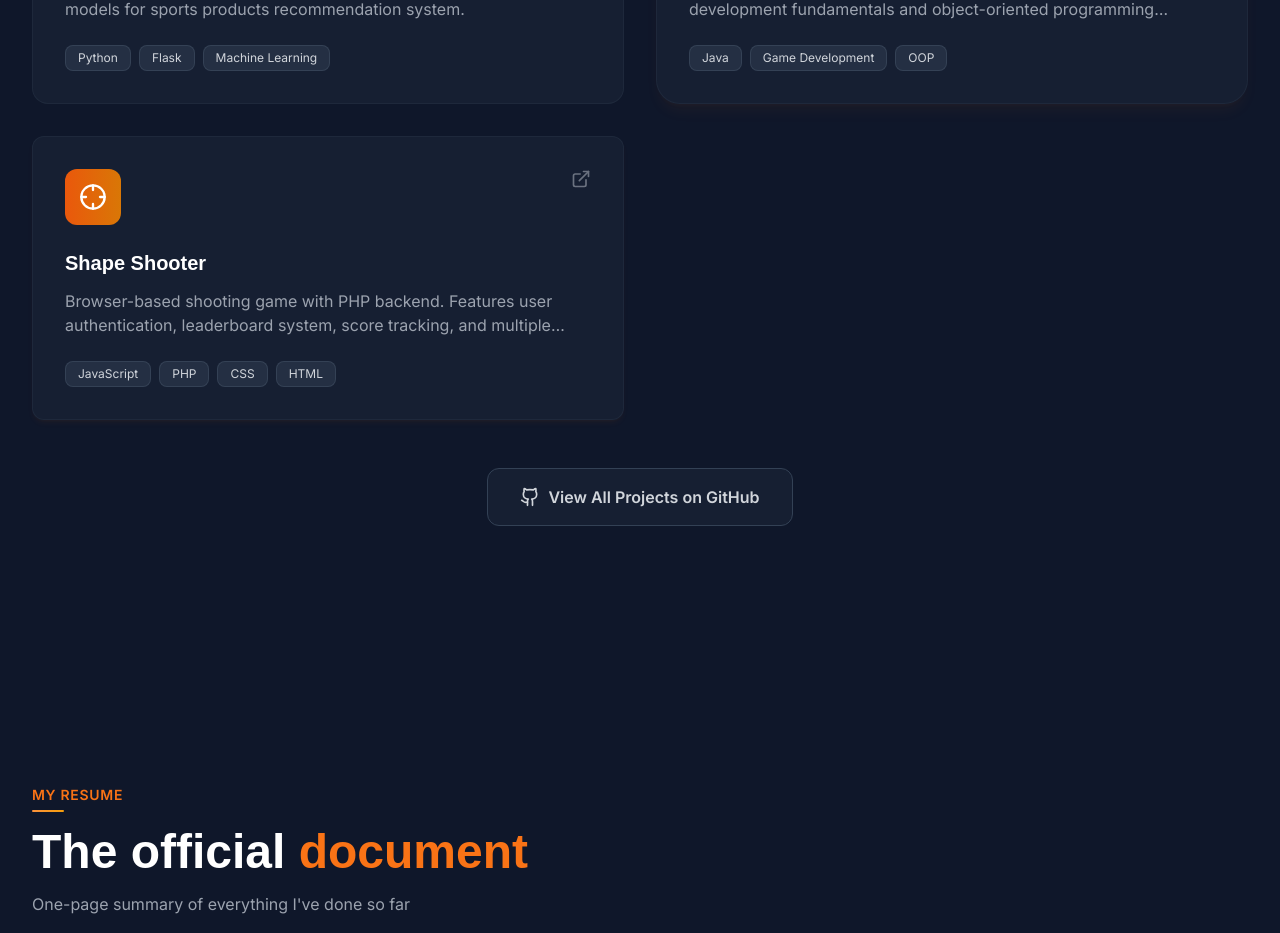
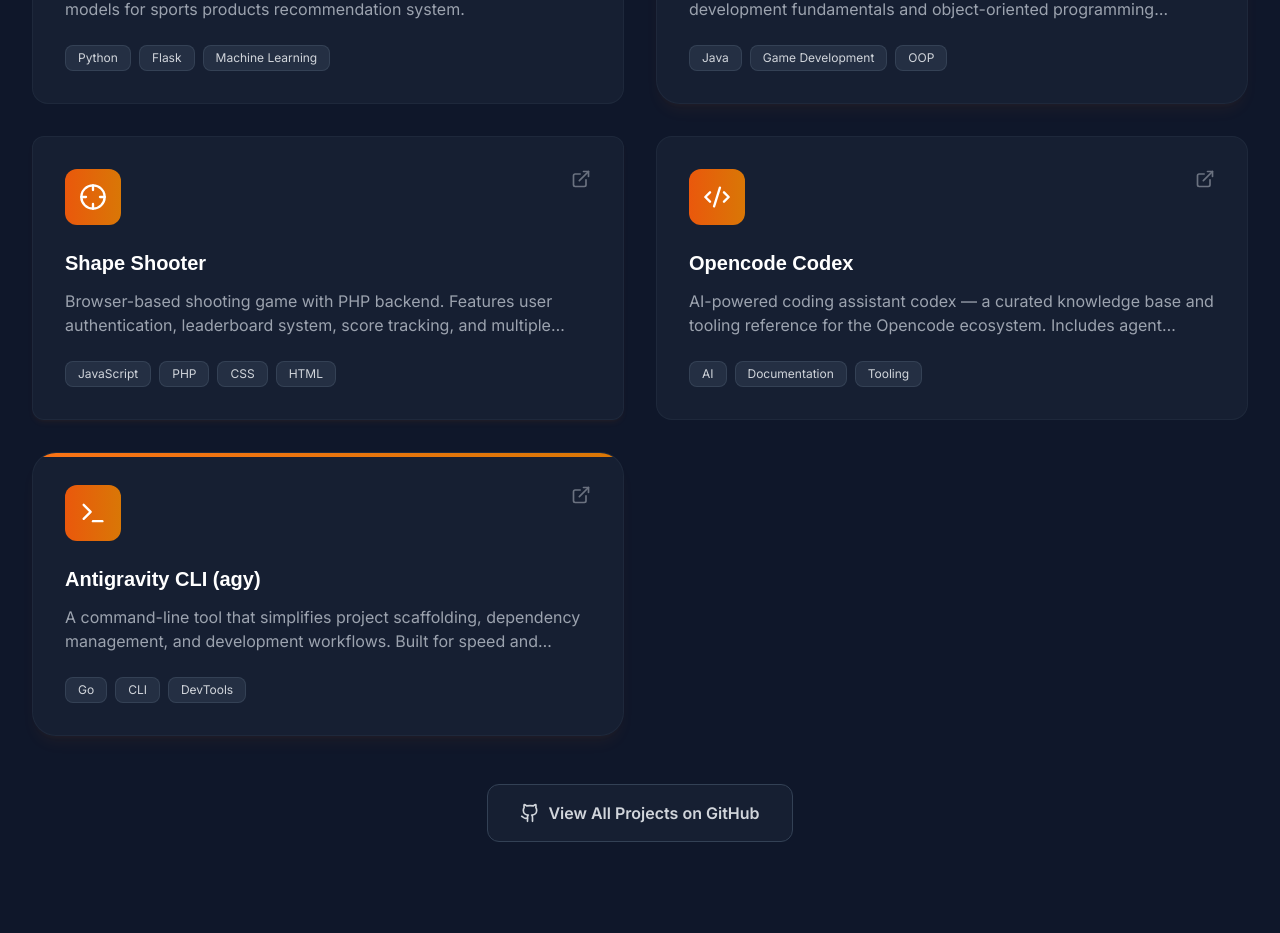
Before and after one commit to swarrup17/Portfolio, a React (Vite) app: page / in a window 1280 px wide. Shown: the part 4634-5567 px from the top of the page. Built offline with nearby package versions, Linux system fonts and the light colour scheme.

Commit message:
feat: add Opencode Codex and Antigravity CLI projects

```diff
--- a/src/App.tsx
+++ b/src/App.tsx
@@ -29,7 +29,8 @@ import {
   Download,
   Sun,
   Moon,
-  Crosshair
+  Crosshair,
+  Terminal
 } from 'lucide-react';
 
 const skills = {
@@ -128,6 +129,20 @@ const projects = [
     tags: ['JavaScript', 'PHP', 'CSS', 'HTML'],
     url: 'https://github.com/swarrup17/Shape-Shooter',
     icon: Crosshair,
+  },
+  {
+    title: 'Opencode Codex',
+    description: 'AI-powered coding assistant codex — a curated knowledge base and tooling reference for the Opencode ecosystem. Includes agent patterns, skill definitions, and configuration guides.',
+    tags: ['AI', 'Documentation', 'Tooling'],
+    url: 'https://github.com/swarrup17/Portfolio',
+    icon: Code2,
+  },
+  {
+    title: 'Antigravity CLI (agy)',
+    description: 'A command-line tool that simplifies project scaffolding, dependency management, and development workflows. Built for speed and developer ergonomics.',
+    tags: ['Go', 'CLI', 'DevTools'],
+    url: 'https://github.com/swarrup17/Portfolio',
+    icon: Terminal,
   },
 ];
 
```
